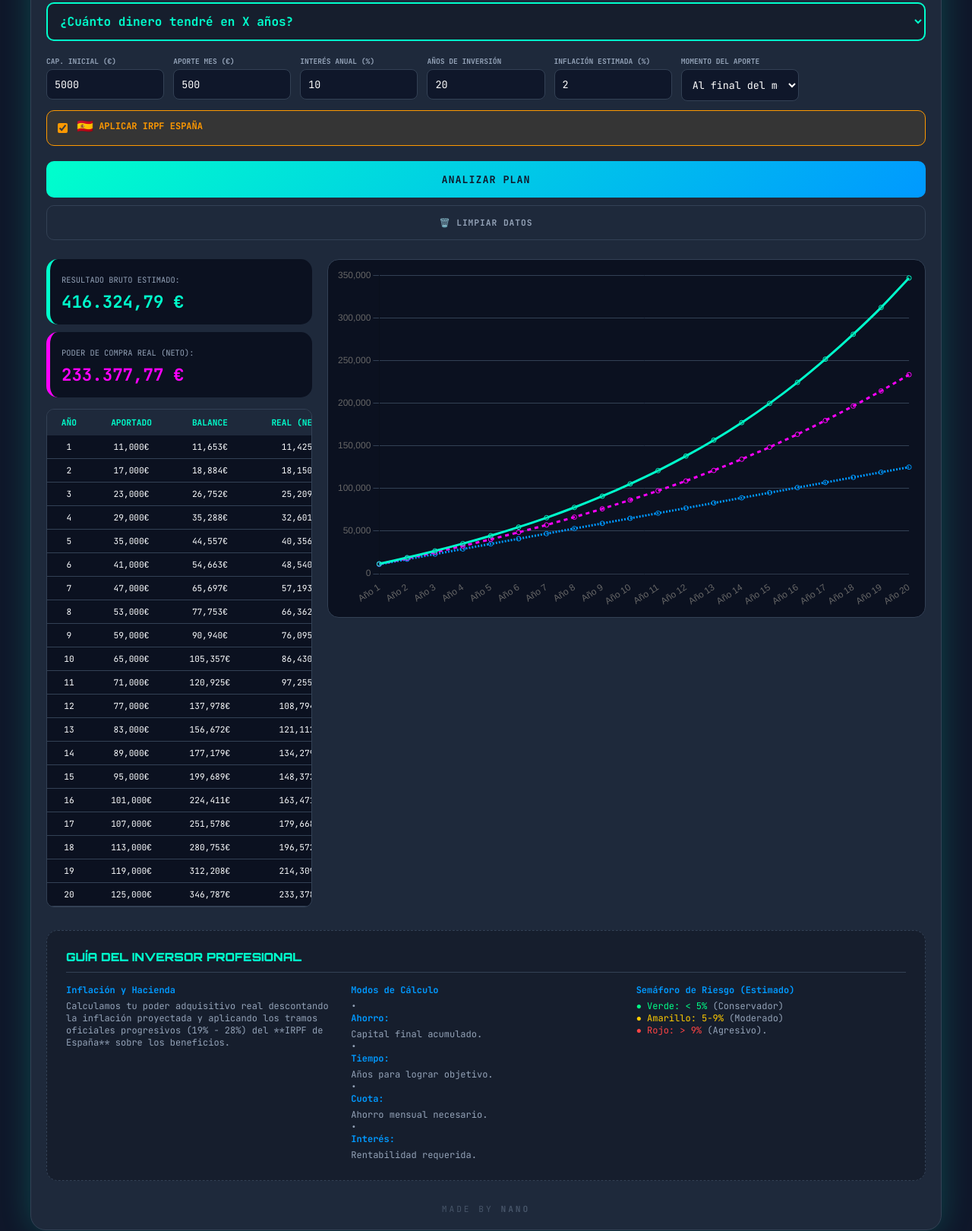
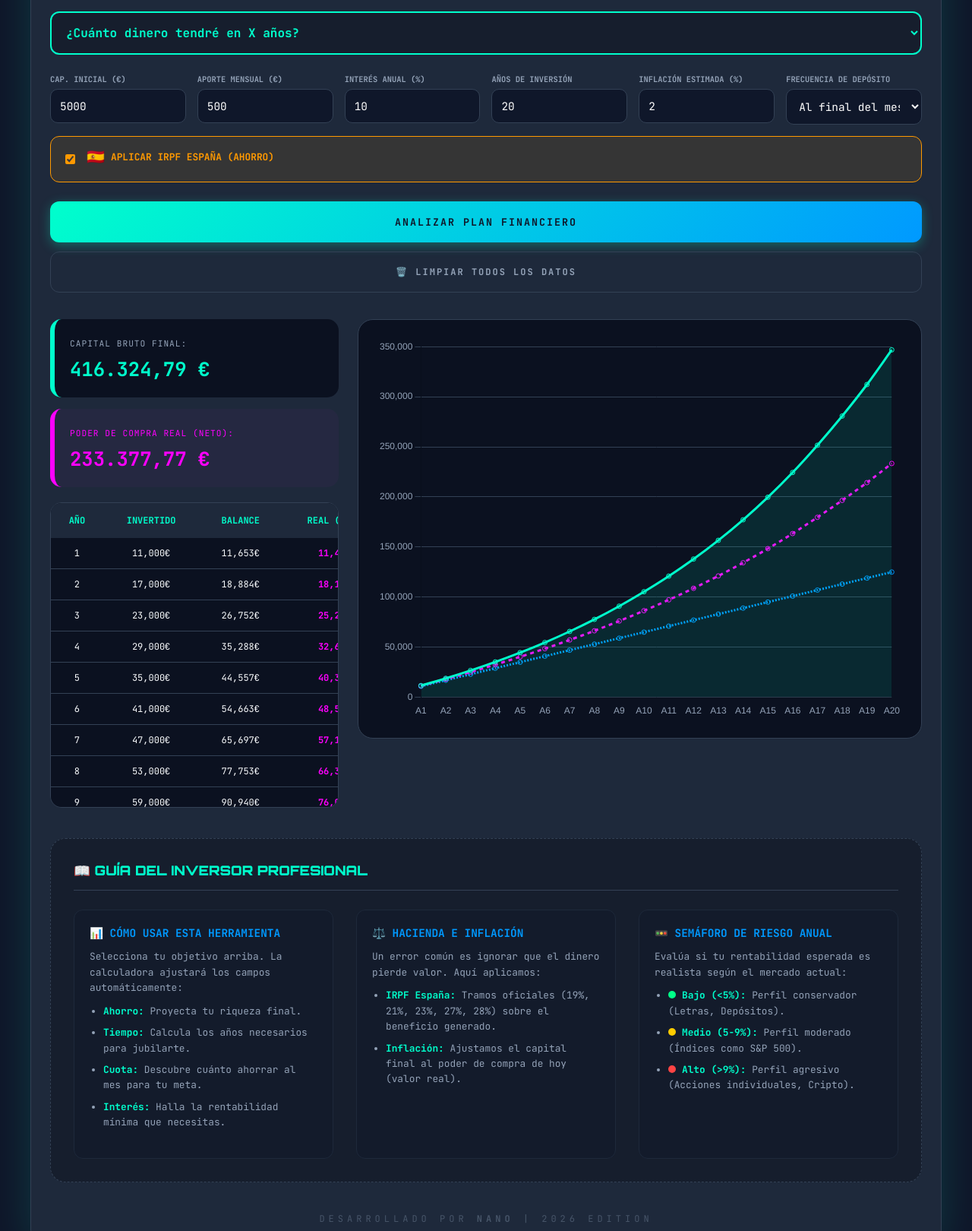
Before and after one commit to Nano5-pixel/calculadora-interes-compuesto, a plain HTML site: page index.html in a window 1280 px wide. Shown: the part 161-1781 px from the top of the page at 76% size. Drawn offline with nearby package versions, Linux system fonts and the light colour scheme; a script that the page names is missing.

Commit message:
Update index.html

```diff
--- a/index.html
+++ b/index.html
@@ -4,6 +4,8 @@
     <meta charset="UTF-8">
     <meta name="viewport" content="width=device-width, initial-scale=1.0">
     <title>Calculadora de interés compuesto</title>
+
+    <link rel="icon" href="https://cdn-icons-png.flaticon.com/512/2344/2344132.png" type="image/png">
 
     <script defer src="/_vercel/insights/script.js"></script>
 
@@ -14,50 +16,60 @@
         :root { --neon: #00ffcc; --blue: #0099ff; --pink: #ff00ff; --orange: #ff9900; --bg: #0f172a; --card: #1e293b; --red: #ff4444; --yellow: #ffcc00; --green: #00ff88; }
 
         body { background-color: var(--bg); color: #f8fafc; font-family: 'JetBrains Mono', monospace; display: flex; flex-direction: column; align-items: center; padding: 10px; min-height: 100vh; margin: 0; }
-        .container { background-color: var(--card); padding: 20px; border-radius: 20px; box-shadow: 0 0 40px rgba(0, 255, 204, 0.2); border: 1px solid #334155; max-width: 1200px; width: 100%; box-sizing: border-box; }
+        .container { background-color: var(--card); padding: 25px; border-radius: 20px; box-shadow: 0 0 50px rgba(0, 255, 204, 0.15); border: 1px solid #334155; max-width: 1200px; width: 100%; box-sizing: border-box; }
 
-        h1 { font-family: 'Orbitron', sans-serif; color: var(--neon); text-align: center; text-transform: uppercase; margin-bottom: 5px; font-size: 1.5rem; text-shadow: 0 0 10px rgba(0, 255, 204, 0.4); }
-        .subtitle { text-align: center; color: var(--blue); text-transform: uppercase; letter-spacing: 4px; font-size: 0.7rem; font-weight: 700; margin-bottom: 25px; }
+        h1 { font-family: 'Orbitron', sans-serif; color: var(--neon); text-align: center; text-transform: uppercase; margin-bottom: 5px; font-size: 1.5rem; text-shadow: 0 0 15px rgba(0, 255, 204, 0.5); }
+        .subtitle { text-align: center; color: var(--blue); text-transform: uppercase; letter-spacing: 4px; font-size: 0.7rem; font-weight: 700; margin-bottom: 30px; }
 
-        @media (min-width: 768px) { h1 { font-size: 2.2rem; } .subtitle { font-size: 0.8rem; letter-spacing: 8px; } body { padding: 20px; } }
+        @media (min-width: 768px) { h1 { font-size: 2.5rem; } .subtitle { font-size: 0.9rem; letter-spacing: 10px; } }
 
-        .mode-selector select { width: 100%; padding: 12px; background: #161e2d; color: var(--neon); border: 2px solid var(--neon); border-radius: 10px; font-weight: bold; cursor: pointer; font-size: 1rem; margin-bottom: 20px; font-family: inherit; }
+        .mode-selector select { width: 100%; padding: 15px; background: #161e2d; color: var(--neon); border: 2px solid var(--neon); border-radius: 12px; font-weight: bold; cursor: pointer; font-size: 1rem; margin-bottom: 25px; font-family: inherit; }
 
-        .grid-inputs { display: grid; grid-template-columns: repeat(auto-fit, minmax(140px, 1fr)); gap: 12px; margin-bottom: 20px; }
-        label { font-size: 0.6rem; color: #94a3b8; text-transform: uppercase; font-weight: bold; display: block; margin-bottom: 4px; }
-        input, select { width: 100%; padding: 10px; background: #0f172a; border: 1px solid #334155; color: white; border-radius: 8px; font-family: inherit; box-sizing: border-box; }
+        .grid-inputs { display: grid; grid-template-columns: repeat(auto-fit, minmax(160px, 1fr)); gap: 15px; margin-bottom: 25px; }
+        label { font-size: 0.65rem; color: #94a3b8; text-transform: uppercase; font-weight: bold; display: block; margin-bottom: 6px; }
+        input, select { width: 100%; padding: 12px; background: #0f172a; border: 1px solid #334155; color: white; border-radius: 10px; font-family: inherit; box-sizing: border-box; font-size: 0.9rem; }
 
-        .tax-toggle { display: flex; align-items: center; background: rgba(255, 153, 0, 0.1); padding: 10px; border-radius: 10px; border: 1px solid var(--orange); grid-column: 1 / -1; cursor: pointer; }
-        .tax-toggle input { width: auto; margin-right: 12px; accent-color: var(--orange); }
-        .tax-toggle label { cursor: pointer; color: var(--orange); font-weight: bold; font-size: 0.75rem; }
+        .tax-toggle { display: flex; align-items: center; background: rgba(255, 153, 0, 0.1); padding: 15px; border-radius: 12px; border: 1px solid var(--orange); grid-column: 1 / -1; cursor: pointer; transition: 0.3s; }
+        .tax-toggle:hover { background: rgba(255, 153, 0, 0.2); }
+        .tax-toggle input { width: auto; margin-right: 15px; accent-color: var(--orange); }
+        .tax-toggle label { cursor: pointer; color: var(--orange); font-weight: bold; font-size: 0.8rem; display: flex; align-items: center; gap: 8px; }
 
-        .btn-group { display: flex; flex-direction: column; gap: 10px; }
-        button { width: 100%; padding: 15px; border-radius: 10px; cursor: pointer; text-transform: uppercase; letter-spacing: 1px; font-weight: 900; transition: 0.3s; font-family: inherit; }
-        .btn-main { background: linear-gradient(135deg, var(--neon), var(--blue)); border: none; color: #0f172a; }
-        .btn-reset { background: transparent; border: 1px solid #334155; color: #94a3b8; font-size: 0.7rem; }
-        .btn-reset:hover { border-color: var(--pink); color: var(--pink); }
+        .btn-group { display: flex; flex-direction: column; gap: 12px; margin-top: 10px; }
+        button { width: 100%; padding: 18px; border-radius: 12px; cursor: pointer; text-transform: uppercase; letter-spacing: 2px; font-weight: 900; transition: 0.3s; font-family: inherit; }
+        .btn-main { background: linear-gradient(135deg, var(--neon), var(--blue)); border: none; color: #0f172a; box-shadow: 0 4px 15px rgba(0, 255, 204, 0.3); }
+        .btn-main:hover { transform: scale(1.02); filter: brightness(1.1); }
+        .btn-reset { background: transparent; border: 1px solid #334155; color: #94a3b8; font-size: 0.75rem; }
+        .btn-reset:hover { border-color: var(--pink); color: var(--pink); background: rgba(255, 0, 255, 0.05); }
 
-        .main-layout { display: flex; flex-direction: column; gap: 20px; margin-top: 25px; }
-        @media (min-width: 1024px) { .main-layout { display: grid; grid-template-columns: 350px 1fr; } }
+        .main-layout { display: flex; flex-direction: column; gap: 25px; margin-top: 35px; }
+        @media (min-width: 1024px) { .main-layout { display: grid; grid-template-columns: 380px 1fr; } }
 
-        .result-box { padding: 15px; background: #0b1120; border-radius: 15px; border-left: 5px solid var(--neon); margin-bottom: 10px; }
-        .res-label { font-size: 0.65rem; color: #94a3b8; text-transform: uppercase; }
-        .res-val { font-size: 1.4rem; color: var(--neon); font-weight: bold; margin-top: 5px; display: block; word-break: break-all; }
+        .result-box { padding: 20px; background: #0b1120; border-radius: 15px; border-left: 6px solid var(--neon); margin-bottom: 15px; transition: 0.3s; }
+        .result-box:hover { transform: translateX(5px); }
+        .res-label { font-size: 0.7rem; color: #94a3b8; text-transform: uppercase; letter-spacing: 1px; }
+        .res-val { font-size: 1.6rem; color: var(--neon); font-weight: bold; margin-top: 8px; display: block; word-break: break-all; }
 
-        .chart-container { background: #0b1120; padding: 10px; border-radius: 15px; height: 300px; border: 1px solid #334155; position: relative; }
-        @media (min-width: 768px) { .chart-container { height: 450px; } }
+        .chart-container { background: #0b1120; padding: 15px; border-radius: 20px; height: 350px; border: 1px solid #334155; position: relative; }
+        @media (min-width: 768px) { .chart-container { height: 500px; padding: 25px; } }
 
-        .table-wrapper { overflow-x: auto; border: 1px solid #334155; border-radius: 10px; margin-top: 15px; background: #0b1120; }
-        table { width: 100%; border-collapse: collapse; font-size: 0.7rem; min-width: 400px; }
-        th { background: #1e293b; color: var(--neon); padding: 10px; text-transform: uppercase; }
-        td { padding: 8px; border-bottom: 1px solid #334155; text-align: center; }
+        .table-wrapper { overflow-x: auto; border: 1px solid #334155; border-radius: 15px; margin-top: 20px; background: #0b1120; max-height: 400px; }
+        table { width: 100%; border-collapse: collapse; font-size: 0.75rem; min-width: 450px; }
+        th { background: #1e293b; color: var(--neon); padding: 15px; text-transform: uppercase; position: sticky; top: 0; }
+        td { padding: 12px; border-bottom: 1px solid #334155; text-align: center; }
 
-        .user-guide { margin-top: 30px; padding: 25px; background: #161e2d; border-radius: 15px; border: 1px dashed #334155; }
-        .guide-h { color: var(--neon); font-family: 'Orbitron', sans-serif; font-size: 0.95rem; margin-bottom: 15px; text-transform: uppercase; border-bottom: 1px solid #334155; padding-bottom: 10px; }
-        .guide-grid { display: grid; grid-template-columns: repeat(auto-fit, minmax(280px, 1fr)); gap: 20px; font-size: 0.75rem; color: #94a3b8; }
-        .guide-item b { color: var(--blue); display: block; margin-bottom: 5px; }
+        /* GUÍA DEL INVERSOR MEJORADA */
+        .user-guide { margin-top: 40px; padding: 30px; background: #161e2d; border-radius: 20px; border: 1px dashed #334155; }
+        .guide-h { color: var(--neon); font-family: 'Orbitron', sans-serif; font-size: 1.1rem; margin-bottom: 25px; text-transform: uppercase; border-bottom: 1px solid #334155; padding-bottom: 15px; display: flex; align-items: center; gap: 10px; }
+        .guide-grid { display: grid; grid-template-columns: repeat(auto-fit, minmax(300px, 1fr)); gap: 30px; }
+        .guide-section { background: rgba(15, 23, 42, 0.4); padding: 20px; border-radius: 12px; border: 1px solid #1e293b; }
+        .guide-section h4 { color: var(--blue); margin: 0 0 12px 0; font-size: 0.9rem; text-transform: uppercase; }
+        .guide-section p, .guide-section li { font-size: 0.8rem; color: #94a3b8; line-height: 1.6; margin: 0; }
+        .guide-section ul { padding-left: 18px; margin-top: 10px; }
+        .guide-section li { margin-bottom: 8px; }
+        .guide-section li b { color: var(--neon); }
+        .risk-dot { display: inline-block; width: 10px; height: 10px; border-radius: 50%; margin-right: 8px; }
 
-        .credits { margin-top: 30px; text-align: center; font-size: 0.7rem; color: #475569; letter-spacing: 3px; text-transform: uppercase; }
+        .credits { margin-top: 40px; text-align: center; font-size: 0.75rem; color: #475569; letter-spacing: 5px; text-transform: uppercase; }
     </style>
 </head>
 <body>
@@ -78,12 +90,12 @@
         <div class="grid-inputs">
             <div id="div-objetivo" style="display:none;"><label>Objetivo (€)</label><input type="number" id="objetivo" value="100000" min="0"></div>
             <div id="div-capital"><label>Cap. Inicial (€)</label><input type="number" id="capital" value="5000" min="0"></div>
-            <div id="div-aporte"><label>Aporte Mes (€)</label><input type="number" id="aporte" value="500" min="0"></div>
+            <div id="div-aporte"><label>Aporte Mensual (€)</label><input type="number" id="aporte" value="500" min="0"></div>
             <div id="div-interes"><label>Interés Anual (%)</label><input type="number" id="interes" value="10" min="0" step="0.1"></div>
             <div id="div-anios"><label>Años de Inversión</label><input type="number" id="anios" value="20" min="1" step="1"></div>
             <div id="div-inflacion"><label>Inflación Estimada (%)</label><input type="number" id="inflacion" value="2" min="0" step="0.1"></div>
             <div id="div-momento">
-                <label>Momento del Aporte</label>
+                <label>Frecuencia de Depósito</label>
                 <select id="momento">
                     <option value="fin">Al final del mes</option>
                     <option value="inicio">Al inicio del mes</option>
@@ -92,29 +104,29 @@
             <div class="tax-toggle">
                 <input type="checkbox" id="tax-on" checked>
                 <label for="tax-on">
-                    <span style="font-family: Arial, sans-serif; font-size: 1.1rem; vertical-align: middle;">🇪🇸</span> APLICAR IRPF ESPAÑA
+                    <span style="font-family: Arial, sans-serif; font-size: 1.2rem;">🇪🇸</span> APLICAR IRPF ESPAÑA (Ahorro)
                 </label>
             </div>
         </div>
 
         <div class="btn-group">
-            <button class="btn-main" onclick="ejecutarCalculo()">Analizar Plan</button>
-            <button class="btn-reset" onclick="reiniciarDatos()">🗑️ Limpiar Datos</button>
+            <button class="btn-main" onclick="ejecutarCalculo()">Analizar Plan Financiero</button>
+            <button class="btn-reset" onclick="reiniciarDatos()">🗑️ Limpiar Todos los Datos</button>
         </div>
 
         <div class="main-layout">
             <div class="data-side">
                 <div class="result-box">
-                    <span class="res-label">RESULTADO BRUTO ESTIMADO:</span>
+                    <span class="res-label">CAPITAL BRUTO FINAL:</span>
                     <span class="res-val" id="res-nom">0,00 €</span>
                 </div>
-                <div class="result-box" style="border-color: var(--pink);">
-                    <span class="res-label">PODER DE COMPRA REAL (NETO):</span>
+                <div class="result-box" style="border-color: var(--pink); background: rgba(255, 0, 255, 0.03);">
+                    <span class="res-label" style="color: var(--pink);">PODER DE COMPRA REAL (NETO):</span>
                     <span class="res-val" id="res-real" style="color: var(--pink);">0,00 €</span>
                 </div>
                 <div class="table-wrapper">
                     <table>
-                        <thead><tr><th>Año</th><th>Aportado</th><th>Balance</th><th>Real (Neto)</th></tr></thead>
+                        <thead><tr><th>Año</th><th>Invertido</th><th>Balance</th><th>Real (Neto)</th></tr></thead>
                         <tbody id="cuerpo-tabla"></tbody>
                     </table>
                 </div>
@@ -125,29 +137,39 @@
         </div>
 
         <div class="user-guide">
-            <div class="guide-h">Guía del Inversor Profesional</div>
+            <div class="guide-h">📖 Guía del Inversor Profesional</div>
             <div class="guide-grid">
-                <div class="guide-item">
-                    <b>Inflación y Hacienda</b>
-                    Calculamos tu poder adquisitivo real descontando la inflación proyectada y aplicando los tramos oficiales progresivos (19% - 28%) del **IRPF de España** sobre los beneficios.
+                <div class="guide-section">
+                    <h4>📊 Cómo usar esta herramienta</h4>
+                    <p>Selecciona tu objetivo arriba. La calculadora ajustará los campos automáticamente:</p>
+                    <ul>
+                        <li><b>Ahorro:</b> Proyecta tu riqueza final.</li>
+                        <li><b>Tiempo:</b> Calcula los años necesarios para jubilarte.</li>
+                        <li><b>Cuota:</b> Descubre cuánto ahorrar al mes para tu meta.</li>
+                        <li><b>Interés:</b> Halla la rentabilidad mínima que necesitas.</li>
+                    </ul>
                 </div>
-                <div class="guide-item">
-                    <b>Modos de Cálculo</b>
-                    • <b>Ahorro:</b> Capital final acumulado.<br>
-                    • <b>Tiempo:</b> Años para lograr objetivo.<br>
-                    • <b>Cuota:</b> Ahorro mensual necesario.<br>
-                    • <b>Interés:</b> Rentabilidad requerida.
+                <div class="guide-section">
+                    <h4>⚖️ Hacienda e Inflación</h4>
+                    <p>Un error común es ignorar que el dinero pierde valor. Aquí aplicamos:</p>
+                    <ul>
+                        <li><b>IRPF España:</b> Tramos oficiales (19%, 21%, 23%, 27%, 28%) sobre el beneficio generado.</li>
+                        <li><b>Inflación:</b> Ajustamos el capital final al poder de compra de hoy (valor real).</li>
+                    </ul>
                 </div>
-                <div class="guide-item">
-                    <b>Semáforo de Riesgo (Estimado)</b>
-                    <span style="color: var(--green);">● Verde: < 5%</span> (Conservador)<br>
-                    <span style="color: var(--yellow);">● Amarillo: 5-9%</span> (Moderado)<br>
-                    <span style="color: var(--red);">● Rojo: > 9%</span> (Agresivo).
+                <div class="guide-section">
+                    <h4>🚥 Semáforo de Riesgo Anual</h4>
+                    <p>Evalúa si tu rentabilidad esperada es realista según el mercado actual:</p>
+                    <ul>
+                        <li><span class="risk-dot" style="background:var(--green)"></span><b>Bajo (&lt;5%):</b> Perfil conservador (Letras, Depósitos).</li>
+                        <li><span class="risk-dot" style="background:var(--yellow)"></span><b>Medio (5-9%):</b> Perfil moderado (Índices como S&P 500).</li>
+                        <li><span class="risk-dot" style="background:var(--red)"></span><b>Alto (&gt;9%):</b> Perfil agresivo (Acciones individuales, Cripto).</li>
+                    </ul>
                 </div>
             </div>
         </div>
 
-        <div class="credits">Made by <b>Nano</b></div>
+        <div class="credits">Desarrollado por <b>Nano</b> | 2026 Edition</div>
     </div>
 
     <script>
@@ -156,7 +178,7 @@
         function cambiarModo() {
             const m = document.getElementById('modo').value;
             const ids = ['div-objetivo', 'div-capital', 'div-aporte', 'div-interes', 'div-anios'];
-            const visiblePorModo = {
+            const configuracion = {
                 'ahorro': ['div-capital', 'div-aporte', 'div-interes', 'div-anios'],
                 'tiempo': ['div-objetivo', 'div-capital', 'div-aporte', 'div-interes'],
                 'cuota': ['div-objetivo', 'div-capital', 'div-interes', 'div-anios'],
@@ -164,7 +186,8 @@
             };
 
             ids.forEach(id => {
-                document.getElementById(id).style.display = visiblePorModo[m].includes(id) ? 'block' : 'none';
+                const el = document.getElementById(id);
+                if (el) el.style.display = configuracion[m].includes(id) ? 'block' : 'none';
             });
         }
 
@@ -182,7 +205,8 @@
             if (beneficio <= 6000) return beneficio * 0.19;
             if (beneficio <= 50000) return (6000 * 0.19) + (beneficio - 6000) * 0.21;
             if (beneficio <= 200000) return (6000 * 0.19) + (44000 * 0.21) + (beneficio - 50000) * 0.23;
-            return (6000 * 0.19) + (44000 * 0.21) + (150000 * 0.23) + (beneficio - 200000) * 0.27;
+            if (beneficio <= 300000) return (6000 * 0.19) + (44000 * 0.21) + (150000 * 0.23) + (beneficio - 200000) * 0.27;
+            return (6000 * 0.19) + (44000 * 0.21) + (150000 * 0.23) + (100000 * 0.27) + (beneficio - 300000) * 0.28;
         }
 
         function fv(P, PMT, r, n, momento) {
@@ -198,7 +222,7 @@
             let ap = parseFloat(document.getElementById('aporte').value) || 0, intA = parseFloat(document.getElementById('interes').value) / 100 || 0, anMax = parseInt(document.getElementById('anios').value) || 1;
 
             if (modo === 'interes') {
-                let low = 0, high = 5; for(let i=0; i<40; i++){ let mid = (low + high) / 2; if (fv(cap, ap, mid/12, anMax*12, mom) < obj) low = mid; else high = mid; }
+                let low = 0, high = 10; for(let i=0; i<50; i++){ let mid = (low + high) / 2; if (fv(cap, ap, mid/12, anMax*12, mom) < obj) low = mid; else high = mid; }
                 intA = high; document.getElementById('res-nom').innerText = (intA * 100).toFixed(2) + " %";
             } else if (modo === 'cuota') {
                 const n = anMax * 12, r = intA / 12, factor = Math.pow(1 + r, n);
@@ -216,8 +240,8 @@
                 if (m % 12 === 0 || m === mesesTotales) {
                     let a = m/12, bNeto = bal - (useTax ? calcularIRPF(bal - tAp) : 0);
                     let bReal = bNeto / Math.pow(1 + infla, a);
-                    labels.push("Año "+a.toFixed(0)); dN.push(bNeto.toFixed(2)); dR.push(bReal.toFixed(2)); dI.push(tAp.toFixed(2));
-                    tb.innerHTML += `<tr><td>${a.toFixed(0)}</td><td>${Math.round(tAp).toLocaleString()}€</td><td>${Math.round(bNeto).toLocaleString()}€</td><td>${Math.round(bReal).toLocaleString()}€</td></tr>`;
+                    labels.push("A"+Math.round(a)); dN.push(bNeto.toFixed(2)); dR.push(bReal.toFixed(2)); dI.push(tAp.toFixed(2));
+                    tb.innerHTML += `<tr><td>${Math.round(a)}</td><td>${Math.round(tAp).toLocaleString()}€</td><td>${Math.round(bNeto).toLocaleString()}€</td><td style="color:var(--pink); font-weight:bold;">${Math.round(bReal).toLocaleString()}€</td></tr>`;
                     if (modo === 'tiempo' && bNeto >= obj) { document.getElementById('res-nom').innerText = a.toFixed(1) + " años"; break; }
                 }
             }
@@ -232,11 +256,11 @@
             grafico = new Chart(ctx, {
                 type: 'line',
                 data: { labels: l, datasets: [
-                    { label: 'Valor Neto', data: n, borderColor: '#00ffcc', fill: false, tension: 0.3 },
-                    { label: 'Poder Real', data: r, borderColor: '#ff00ff', borderDash: [5, 5], fill: false },
-                    { label: 'Aportado', data: i, borderColor: '#0099ff', borderDash: [2, 2], fill: false }
+                    { label: 'Neto', data: n, borderColor: '#00ffcc', backgroundColor: 'rgba(0, 255, 204, 0.1)', fill: true, tension: 0.3 },
+                    { label: 'Real', data: r, borderColor: '#ff00ff', borderDash: [5, 5], fill: false, tension: 0.3 },
+                    { label: 'Capital', data: i, borderColor: '#0099ff', borderDash: [2, 2], fill: false, tension: 0.3 }
                 ]},
-                options: { responsive: true, maintainAspectRatio: false, plugins: { legend: { display: false } }, scales: { y: { grid: { color: '#334155' } }, x: { grid: { display: false } } } }
+                options: { responsive: true, maintainAspectRatio: false, plugins: { legend: { display: false } }, scales: { y: { grid: { color: '#334155' }, ticks: { color: '#94a3b8' } }, x: { grid: { display: false }, ticks: { color: '#94a3b8' } } } }
             });
         }
 
```
